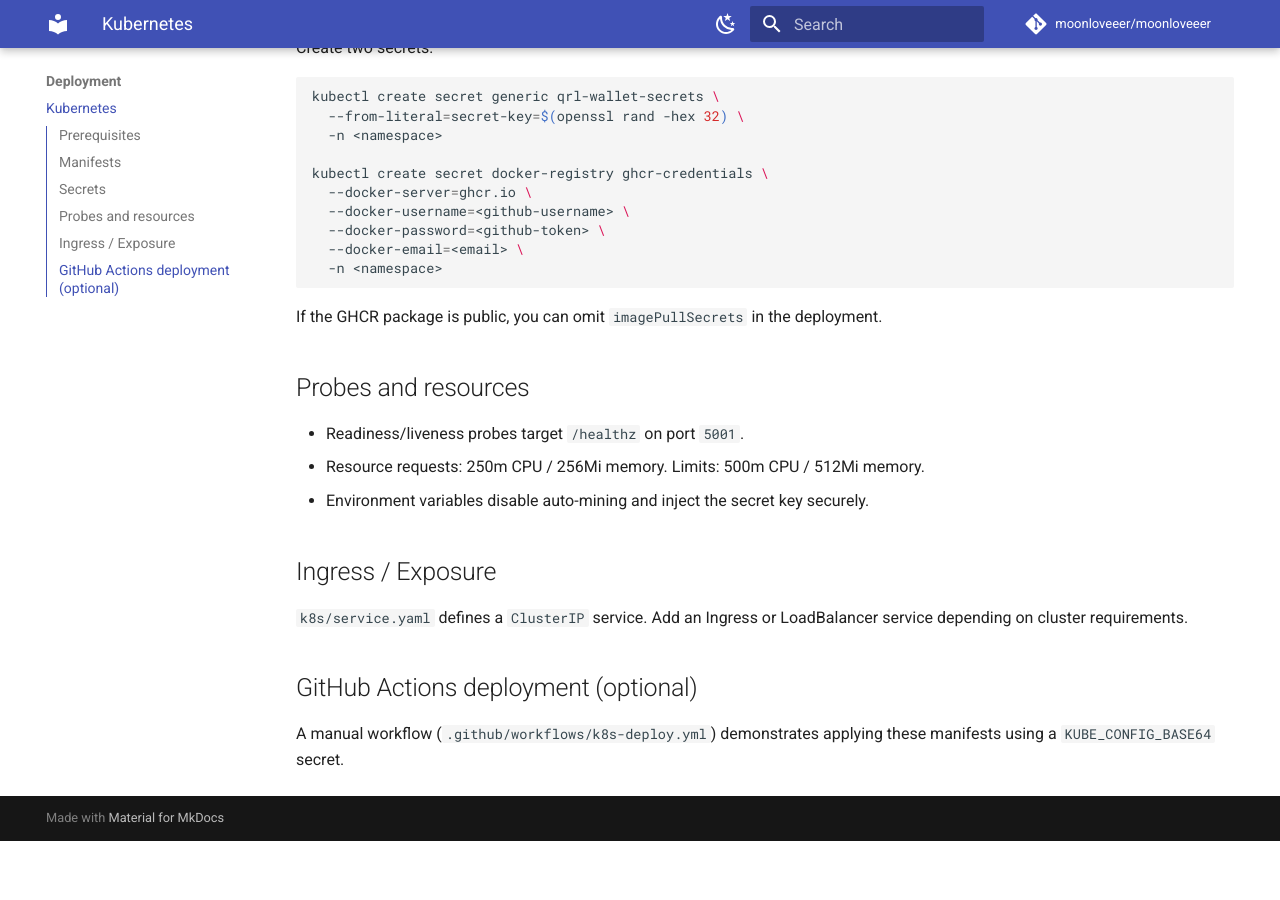
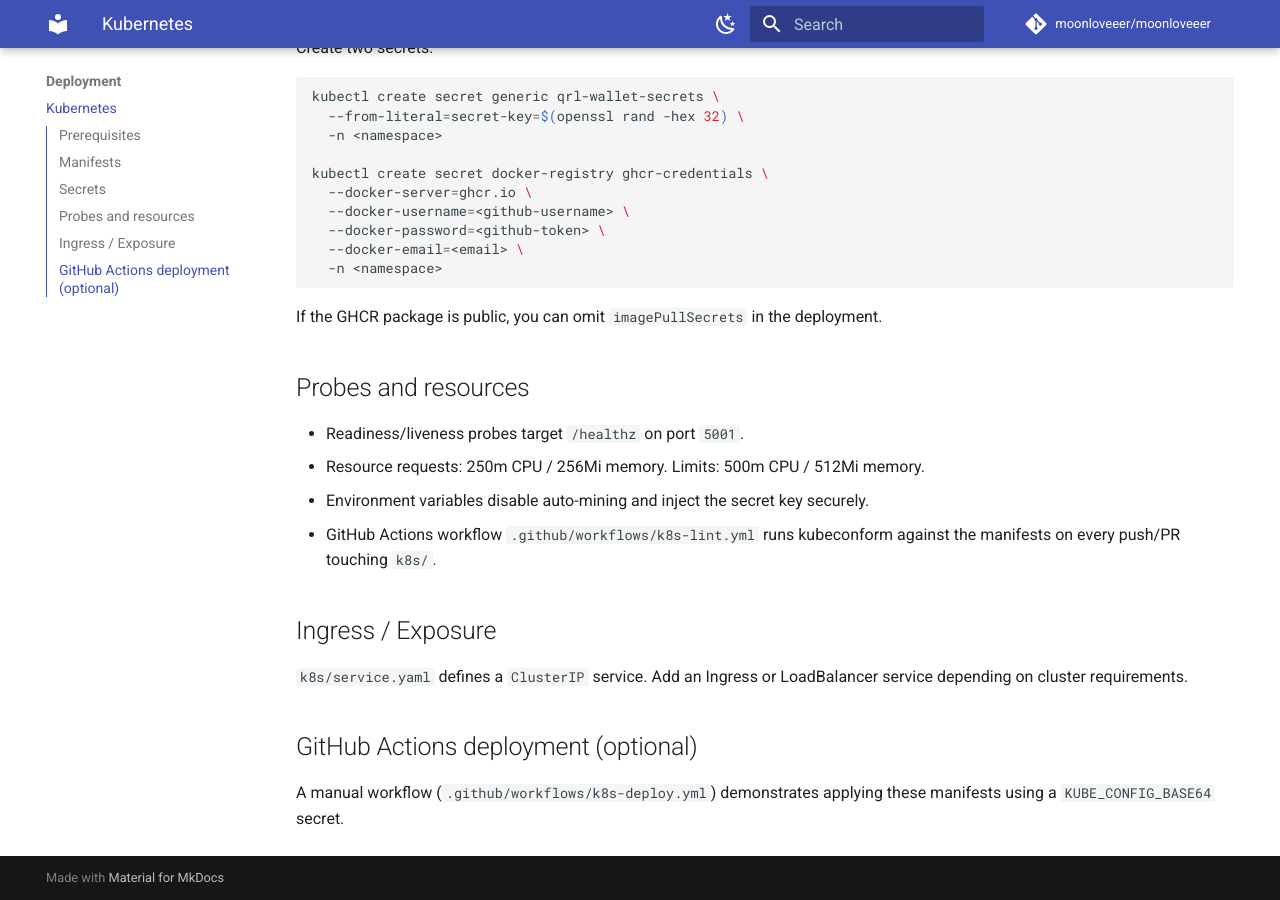
Before and after one commit to moonloveeer/moonloveeer, an MkDocs documentation site: the page built from docs/deployment/kubernetes.md, in a window 1280 px wide and 900 px high, scrolled down 774 px. Built offline with MkDocs 1.6.1 and Material for MkDocs 9.7.7, drawn with Linux system fonts in a browser that asks for light colours; comment, search, counter and statistics services are not loaded; before the commit the page ends 1615 px from its top, so only the background shows below that.

Commit message:
ci: lint kubernetes manifests with kubeconform

```diff
--- a/docs/deployment/kubernetes.md
+++ b/docs/deployment/kubernetes.md
@@ -40,6 +40,7 @@ If the GHCR package is public, you can omit `imagePullSecrets` in the deployment
 - Readiness/liveness probes target `/healthz` on port `5001`.
 - Resource requests: 250m CPU / 256Mi memory. Limits: 500m CPU / 512Mi memory.
 - Environment variables disable auto-mining and inject the secret key securely.
+- GitHub Actions workflow `.github/workflows/k8s-lint.yml` runs kubeconform against the manifests on every push/PR touching `k8s/`.
 
 ## Ingress / Exposure
 `k8s/service.yaml` defines a `ClusterIP` service. Add an Ingress or LoadBalancer service depending on cluster requirements.
```
Also changed, not shown: 1 other file.
